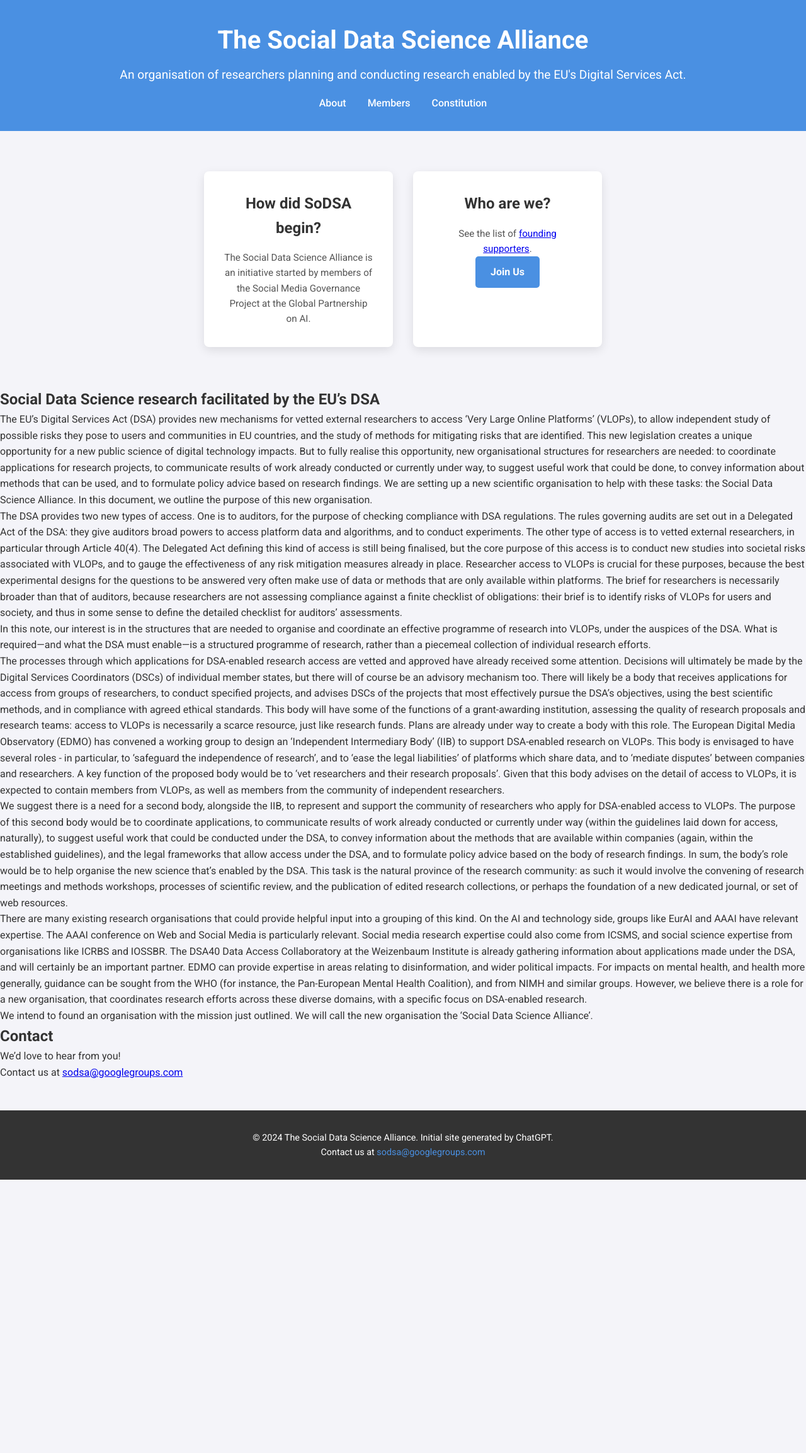
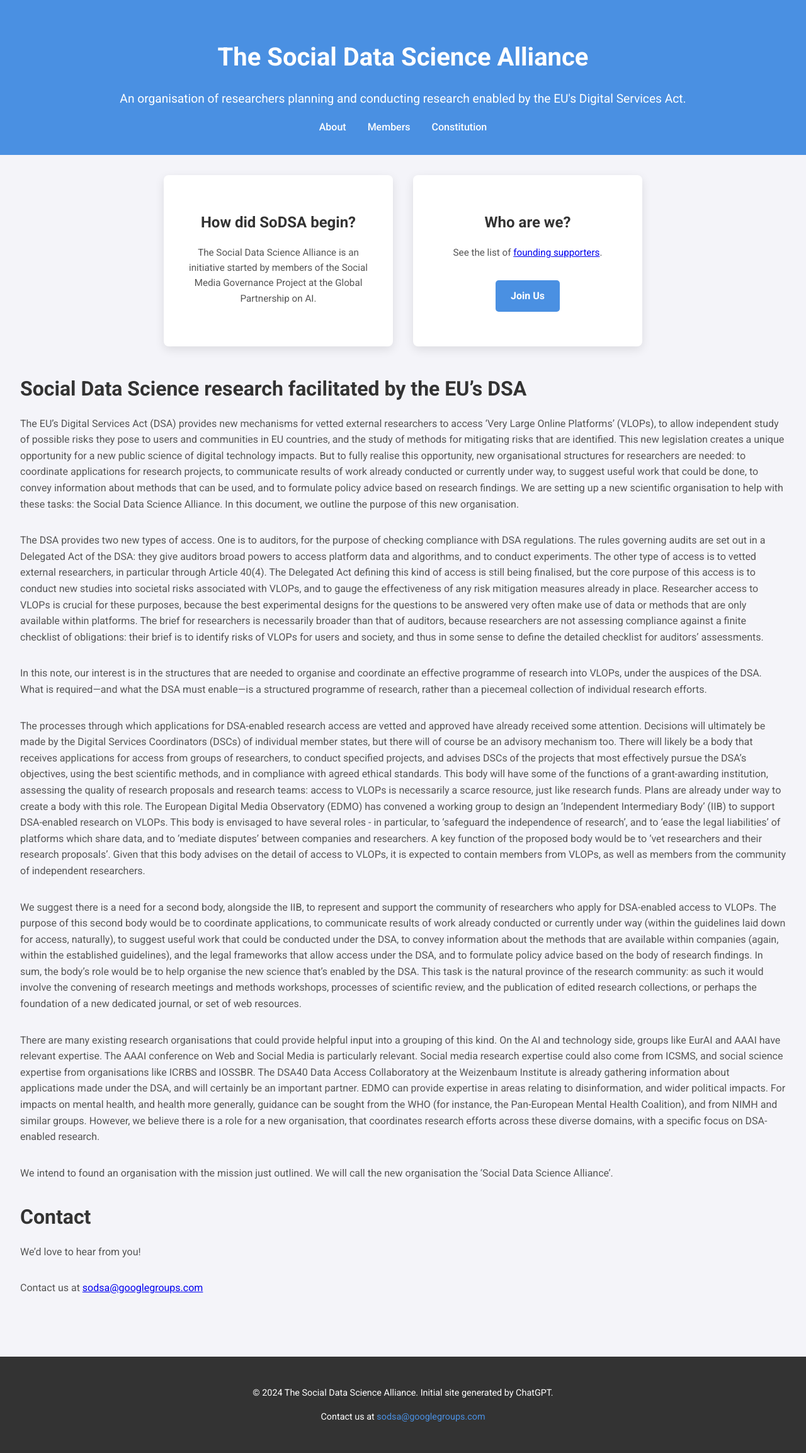
Before and after one commit to social-data-science-alliance/social-data-science-alliance.github.io, a Jekyll site: the page built from index.md, in a window 1280 px wide. Shown: the whole page at 63% size. Built offline with Jekyll 4.4.1, drawn with Linux system fonts in a browser that asks for light colours; before the commit the page ends 1873 px from its top, so only the background shows below that.

Commit message:
Reorganise margins for spacing body text

```diff
--- a/_sass/styles.scss
+++ b/_sass/styles.scss
@@ -1,9 +1,11 @@
 // General Reset
+/*
 * {
     margin: 0;
     padding: 0;
     box-sizing: border-box;
 }
+    */
 
 body {
     font-family: 'Roboto', sans-serif;
@@ -11,12 +13,16 @@ body {
     color: #333;
     background-color: #f4f4f9;
     overflow-x: hidden;
+    margin: 0;
+    padding: 0;
+
 }
 
 header {
     background-color: #4A90E2;
     color: #fff;
     text-align: center;
+    margin: 0;
     padding: 2rem 0;
 }
 
@@ -66,11 +72,10 @@ nav a:hover {
     margin-right: auto;
 }
 
-/*
 main {
-    text-align: center;
-    padding: 3rem 2rem;
-    background-color: #fff;
+    // text-align: center;
+    padding: 1rem 2rem;
+//    background-color: #fff;
 }
 
 main h1 {
@@ -87,7 +92,6 @@ main p {
     color: #555;
     margin-bottom: 2rem;
 }
-    */
 
 .btn {
     display: inline-block;
@@ -108,7 +112,7 @@ main p {
     display: flex;
     flex-wrap: wrap;
     justify-content: center;
-    padding: 3rem 2rem;
+    //padding: 3rem 2rem;
 }
 
 .feature {
```
